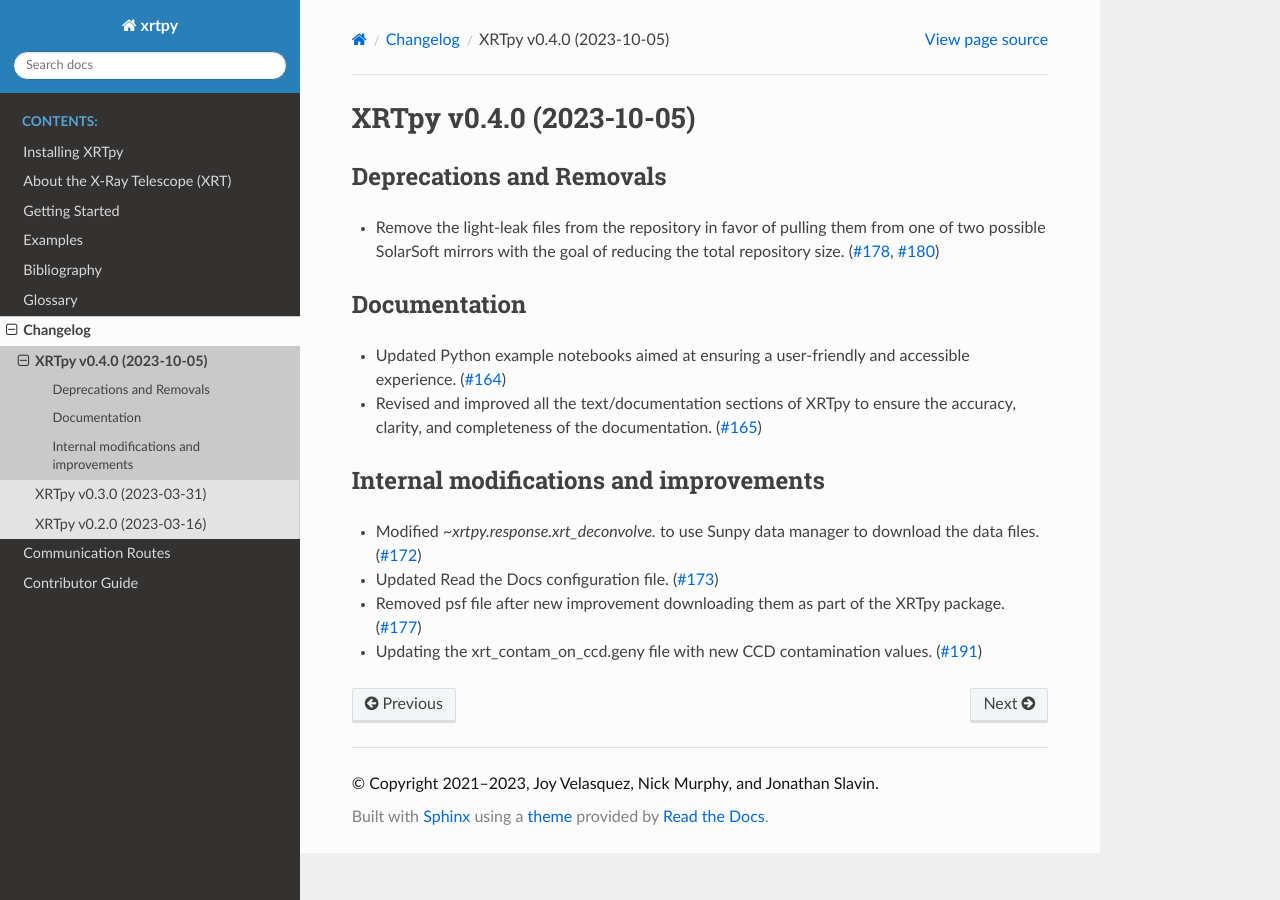
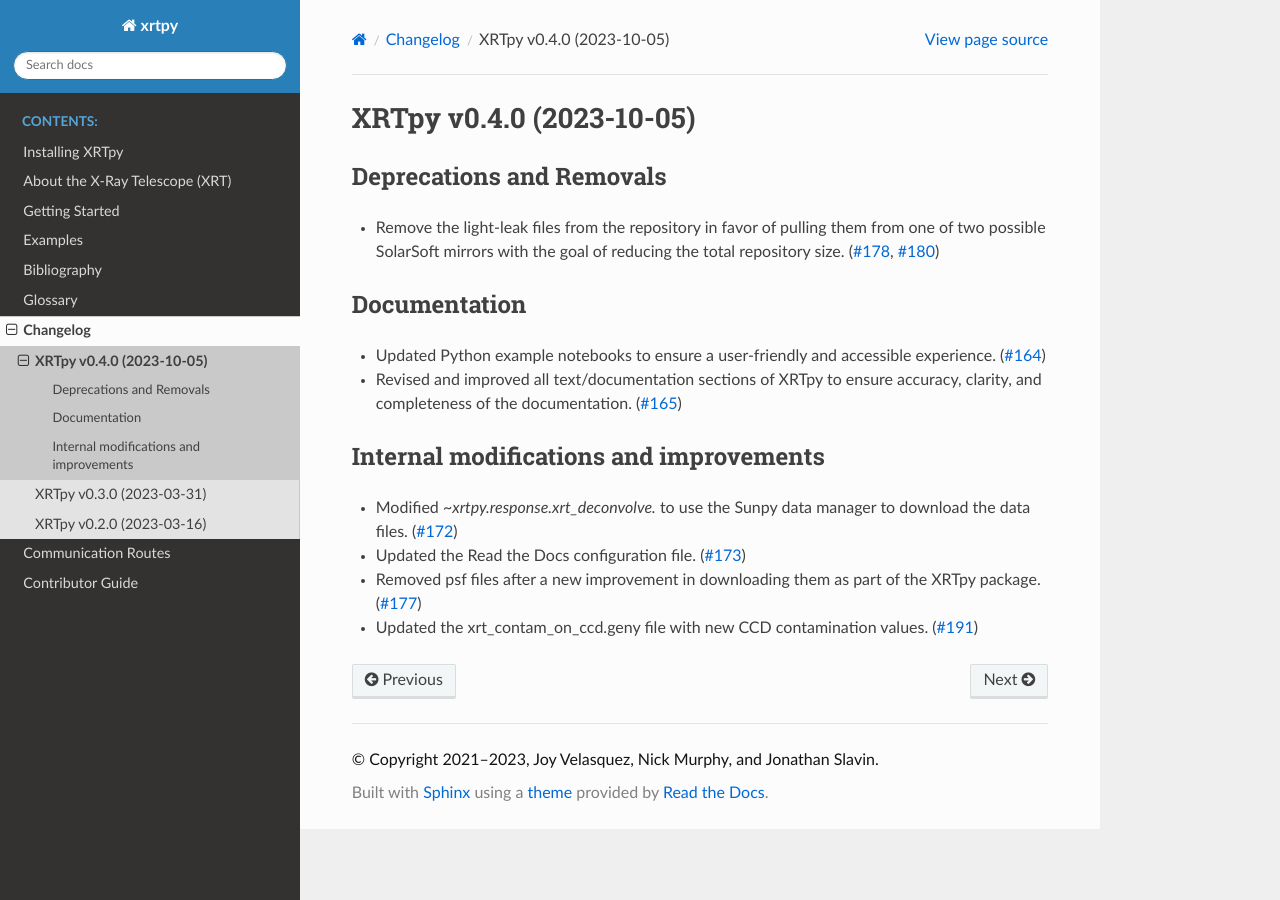
Before and after one commit to HinodeXRT/xrtpy, a Sphinx documentation site: the page built from docs/changelog/0.4.0.rst, in a window 1280 px wide. Built offline with Sphinx 7.4.7 and the Read the Docs theme 2.0.0, drawn with Linux system fonts in a browser that asks for light colours; pages that are not in the unit, such as notebooks, are missing from menus.

Commit message:
Updated text and gammar

```diff
--- a/docs/changelog/0.4.0.rst
+++ b/docs/changelog/0.4.0.rst
@@ -7,12 +7,12 @@ Deprecations and Removals
 
 Documentation
 -------------
-- Updated Python example notebooks aimed at ensuring a user-friendly and accessible experience. (:pr:`164`)
-- Revised and improved all the text/documentation sections of XRTpy to ensure the accuracy, clarity, and completeness of the documentation. (:pr:`165`)
+- Updated Python example notebooks to ensure a user-friendly and accessible experience. (:pr:`164`)
+- Revised and improved all text/documentation sections of XRTpy to ensure accuracy, clarity, and completeness of the documentation. (:pr:`165`)
 
 Internal modifications and improvements
 ---------------------------------------
-- Modified `~xrtpy.response.xrt_deconvolve.` to use Sunpy data manager to download the data files. (:pr:`172`)
-- Updated Read the Docs configuration file. (:pr:`173`)
-- Removed psf file after new improvement downloading them as part of the XRTpy package. (:pr:`177`)
-- Updating the xrt_contam_on_ccd.geny file with new CCD contamination values. (:pr:`191`)
+- Modified `~xrtpy.response.xrt_deconvolve.` to use the Sunpy data manager to download the data files. (:pr:`172`)
+- Updated the Read the Docs configuration file. (:pr:`173`)
+- Removed psf files after a new improvement in downloading them as part of the XRTpy package. (:pr:`177`)
+- Updated the xrt_contam_on_ccd.geny file with new CCD contamination values. (:pr:`191`)
```
